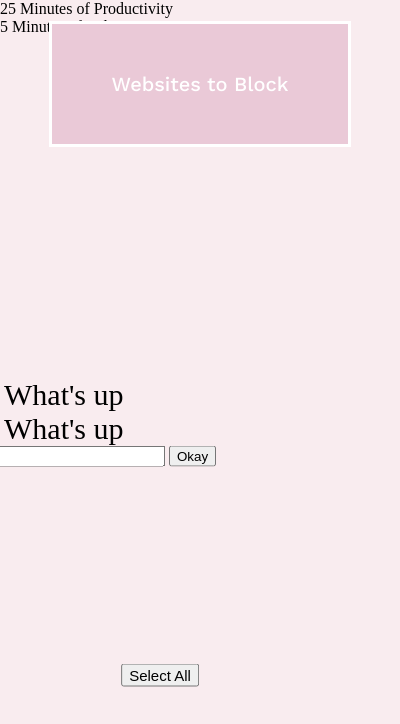
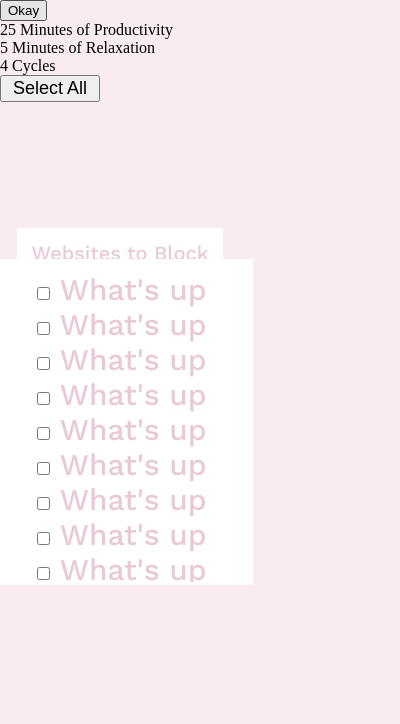
Before and after one commit to AAZZAZRON/MODORA, a browser extension: page popup.html in a window 400 px wide. Both pictures are taken after a click on the button "be productive". Shown: the top 724 px of the page. Drawn offline with nearby package versions, Linux system fonts and the light colour scheme.

Commit message:
testing the setup screen css

```diff
--- a/popup.css
+++ b/popup.css
@@ -112,16 +112,35 @@ button:hover {
 
 
 /* FOR POMODORO SET UP SCREEN VV */
-#pomodoro-setup{ /*FOR THE POMODORO SET UP SCREEN: says 25 min and 5 min and cycles; NOT TESTED YET, USE WITH THE MAIN-MENU-BUTTON*/
+.timer-setup-display {
+  color: rgb(234,201,215);
+  border-color:white;
+  padding-top: 2.5%;
+  padding-bottom: 2.5%;
+  padding-left: 2.5%;
+  padding-right: 2.5%;
+  left: 50%;
+  font-size: 20px;
+  width: 73%;
+  /*border: none;*/
+  text-align: center;
+  font-family: 'Work Sans', sans-serif;
+  background-color: white;
+  position: absolute;
+  top: 15%;
+  transform: translate(-50%, -50%);
+  border: 3px solid white;
+}
+#pomodoro-setup { /*FOR THE POMODORO SET UP SCREEN: says 25 min and 5 min and cycles; NOT TESTED YET, USE WITH THE MAIN-MENU-BUTTON*/
 top: 50%;
-right: 75%;
+left: 75%;
 width: 45%;
 font-size: 20px;
 }
 #start-button{ /*FOR THE POMODORO SET UP SCREEN: says "start" ; NOT TESTED YET, USE WITH THE MAIN-MENU-BUTTON*/
   font-size: 35px;
   top: 80%;
-  right: 75%;
+  left: 75%;
   width: 45%;
 }
 .start-button1:hover{ /*FOR THE POMODORO SET UP SCREEN: says "start" WHEN BUTTON IS HOVER; NOT TESTED YET, USE WITH THE MAIN MENU BUTTON*/
@@ -130,6 +149,23 @@ background-color: rgb(234,201,215);
 
 /*SETUP TIMER*/
 #setup-timer-title {
+  color: rgb(234,201,215);
+  border-color:white;
+  padding-top: 2.5%;
+  padding-bottom: 2.5%;
+  padding-left: 2.5%;
+  padding-right: 2.5%;
+  left: 30%;
+  font-size: 20px;
+  width: 45%;
+  /*border: none;*/
+  text-align: center;
+  font-family: 'Work Sans', sans-serif;
+  background-color: white;
+  position: absolute;
+  top: 30%;
+  transform: translate(-50%, -50%);
+  border: 3px solid white;
   /*
   position: absolute;
   left: 25%;
@@ -137,7 +173,9 @@ background-color: rgb(234,201,215);
   transform: translate(-50%, -50%);
   font-size: 20px;
   text-align: center;*/
-
+}
+/*
+#-{ /*for the title for everything :?
   position: absolute;
   top: 10%;
   left: 50%;
@@ -154,12 +192,35 @@ background-color: rgb(234,201,215);
   font-family: 'Work Sans', sans-serif;
   border: 3px solid white;
 }
+*/
+.timer-buttons {
+  color: rgb(234,201,215);
+  border-color:white;
+  padding-top: 2.5%;
+  padding-bottom: 2.5%;
+  padding-left: 2.5%;
+  padding-right: 2.5%;
+  /*border: none;*/
+  text-align: center;
+  font-family: 'Work Sans', sans-serif;
+  background-color: white;
+  position: absolute;
+  transform: translate(-50%, -50%);
+  border: 3px solid white;
+}
+
 #SelectAll {
+  /*
   position: absolute;
   top: 80%;
   left: 40%;
   transform: translate(-50%, -50%);
   font-size: 15px;
+  */
+  left: 15%;
+  font-size: 18px;
+  top: 85%;
+  width: 20%;
 }
 
 .boxes {
@@ -169,13 +230,24 @@ background-color: rgb(234,201,215);
 
 #ChooseBlocked {
   position: absolute;
+  font-family: 'Work Sans', sans-serif;
+  font-size: 20px;
+  text-align: center;
+  color: rgb(234,201,215);
+  background-color: white;
+  top: 50%;
+  left: 30%;
+  width: 45%;
+  padding-top: 2.5%;
+  padding-bottom: 2.5%;
+  padding-left: 2.5%;
+  padding-right: 2.5%;
+  transform: translate(-50%, -50%);
+  border: 3px solid white;
   max-width: 240px;
   min-width: 240px;
   max-height: 300px;
   overflow: auto;
-  top: 50%;
-  left: 25%;
-  transform: translate(-50%, -50%);
 }
 
 /* SCROLL BAR CSS */
--- a/popup.html
+++ b/popup.html
@@ -17,23 +17,49 @@
 
     <div id="SetupTimer" hidden>
         <div id="setup-timer-title">Websites to Block</div>
-        <div id="ChooseBlocked">
-            <form action="timer-started.html" method="get">
-            <input type="checkbox" name="x" value = "HI">
-            <label for="x" class="boxes">What's up</label> <br>
-            <input type="checkbox" name="x" value = "HI">
-            <label for="x" class="boxes">What's up</label> <br>
+        <form action="timer-started.html" method="get">
+            <div id="ChooseBlocked">
+                <input type="checkbox" name="x" value = "HI">
+                <label for="x" class="boxes">What's up</label> <br>
+                <input type="checkbox" name="x" value = "HI">
+                <label for="x" class="boxes">What's up</label> <br>
+                <input type="checkbox" name="x" value = "HI">
+                <label for="x" class="boxes">What's up</label> <br>
+                <input type="checkbox" name="x" value = "HI">
+                <label for="x" class="boxes">What's up</label> <br>
+                <input type="checkbox" name="x" value = "HI">
+                <label for="x" class="boxes">What's up</label> <br>
+                <input type="checkbox" name="x" value = "HI">
+                <label for="x" class="boxes">What's up</label> <br>
+                <input type="checkbox" name="x" value = "HI">
+                <label for="x" class="boxes">What's up</label> <br>
+                <input type="checkbox" name="x" value = "HI">
+                <label for="x" class="boxes">What's up</label> <br>
+                <input type="checkbox" name="x" value = "HI">
+                <label for="x" class="boxes">What's up</label> <br>
+                <input type="checkbox" name="x" value = "HI">
+                <label for="x" class="boxes">What's up</label> <br>
+                <input type="checkbox" name="x" value = "HI">
+                <label for="x" class="boxes">What's up</label> <br>
+                <input type="checkbox" name="x" value = "HI">
+                <label for="x" class="boxes">What's up</label> <br>
+                <input type="checkbox" name="x" value = "HI">
+                <label for="x" class="boxes">What's up</label> <br>
+                <input type="checkbox" name="x" value = "HI">
+                <label for="x" class="boxes">What's up</label> <br>
+                <input type="checkbox" name="x" value = "HI">
+                <label for="x" class="boxes">What's up</label> <br>
+                <input type="checkbox" name="x" value = "HI">
+                <label for="x" class="boxes">What's up</label> <br>
+            </div>
 
-            <input type="number" id="cycles-button" name="numCycles" min="1">
+        <input type="submit" value="Okay">
 
-            <input type="submit" value="Okay">
-            </form>
-        </div>
-        <div id="25M">25 Minutes of Productivity</div>
-        <div id="5M">5 Minutes of Relaxation</div>
+        <div id="25M" class="pomodoro-setup">25 Minutes of Productivity<br>5 Minutes of Relaxation<br>4 Cycles</div>
+        <!-- <div id="5M">5 Minutes of Relaxation</div> -->
 
 
-        <button id="SelectAll">Select All</button>
+        <button id="SelectAll" class-"timer-buttons">Select All</button>
 
     </div>
 
```
Also changed, not shown: timer-started.html (+3 -1 lines).
